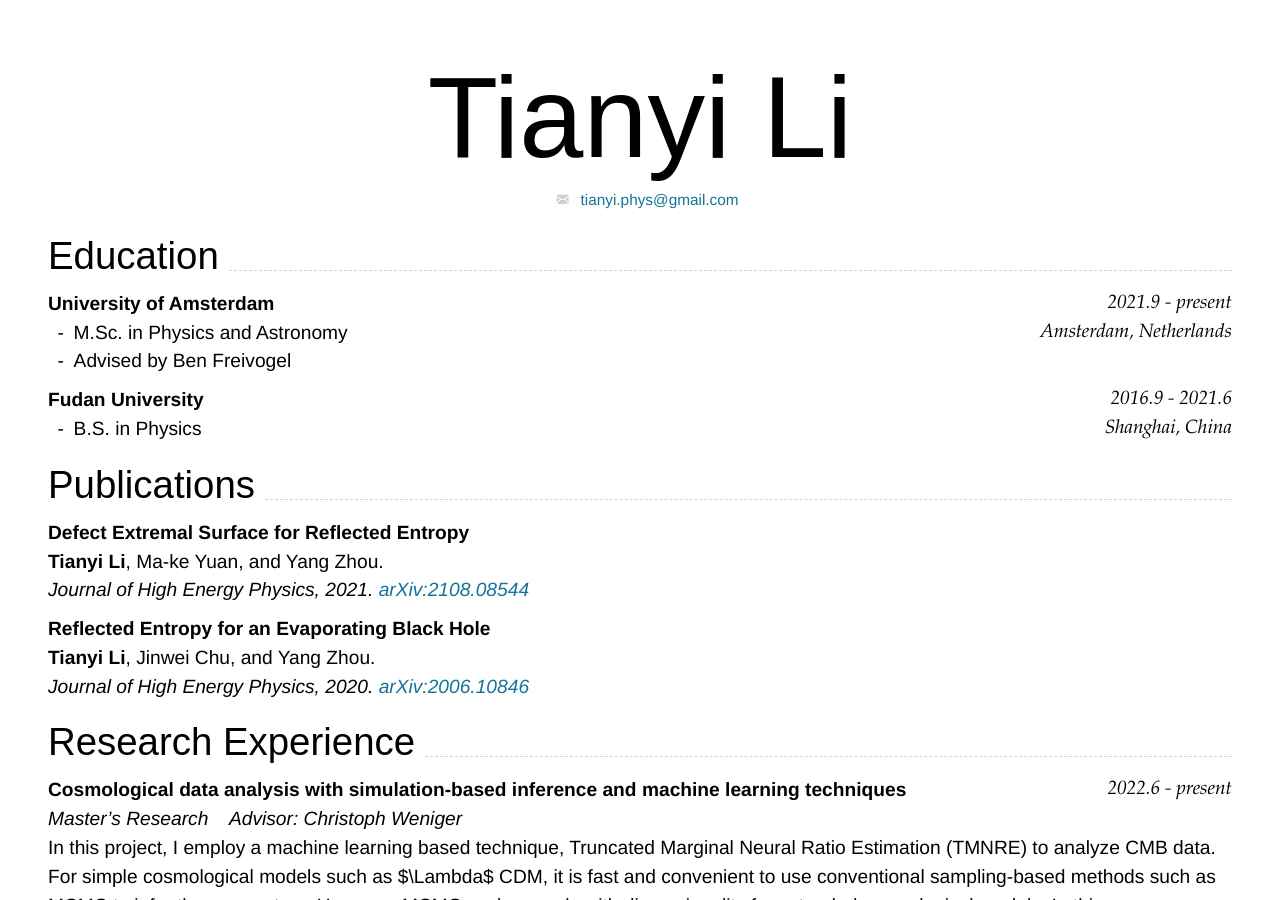
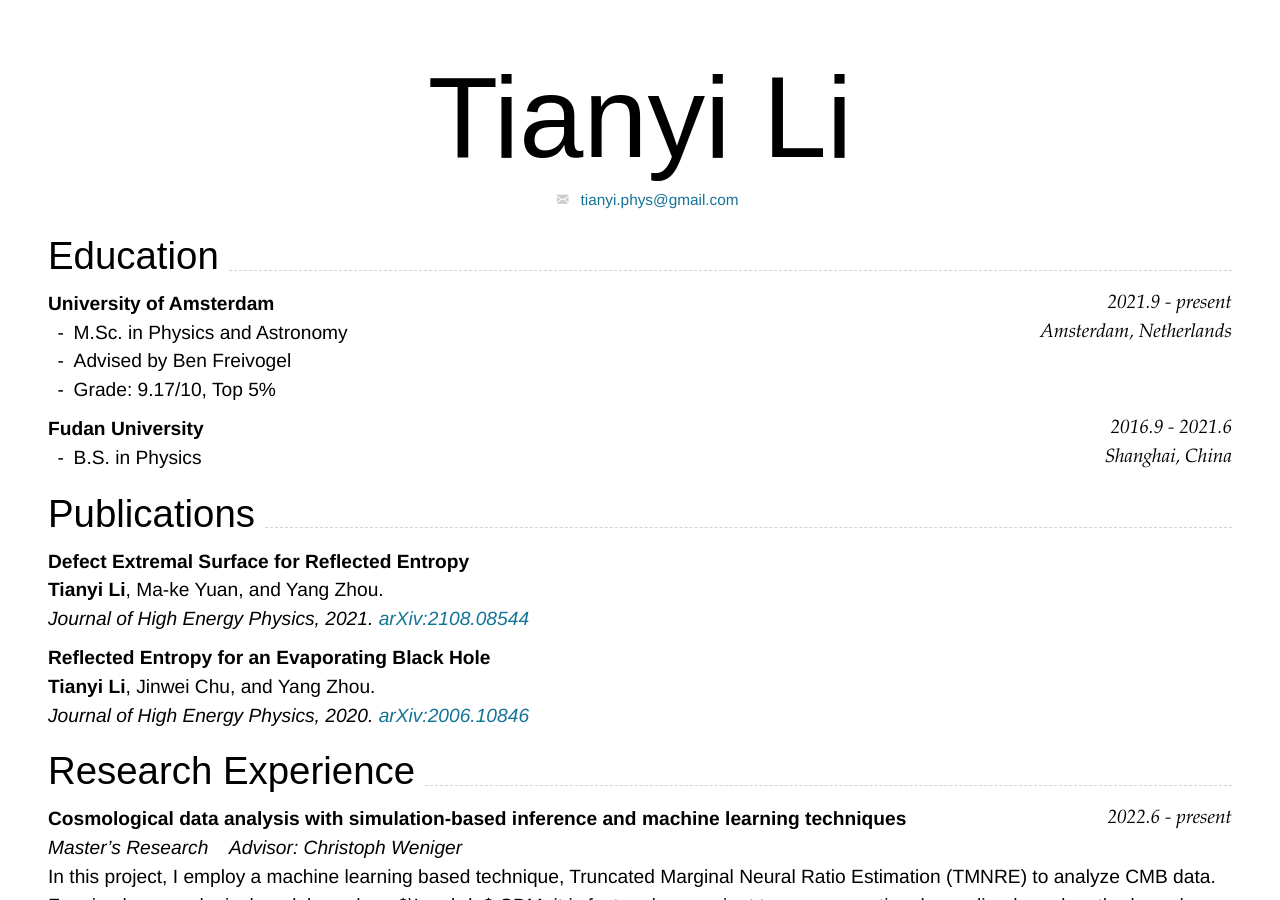
Before and after one commit to tianyi-phy/cv, a Jekyll site: the page built from index.md, in a window 1280 px wide and 900 px high. Built offline with Jekyll 4.4.1, drawn with Linux system fonts in a browser that asks for light colours; nearby versions of some CDN libraries.

Commit message:
Update index.md

```diff
--- a/index.md
+++ b/index.md
@@ -28,6 +28,7 @@ Amsterdam, Netherlands
 
 - M.Sc. in Physics and Astronomy
 - Advised by Ben Freivogel
+- Grade: 9.17/10, Top 5%
 
 ### **Fudan University** `2016.9 - 2021.6`
 
```
